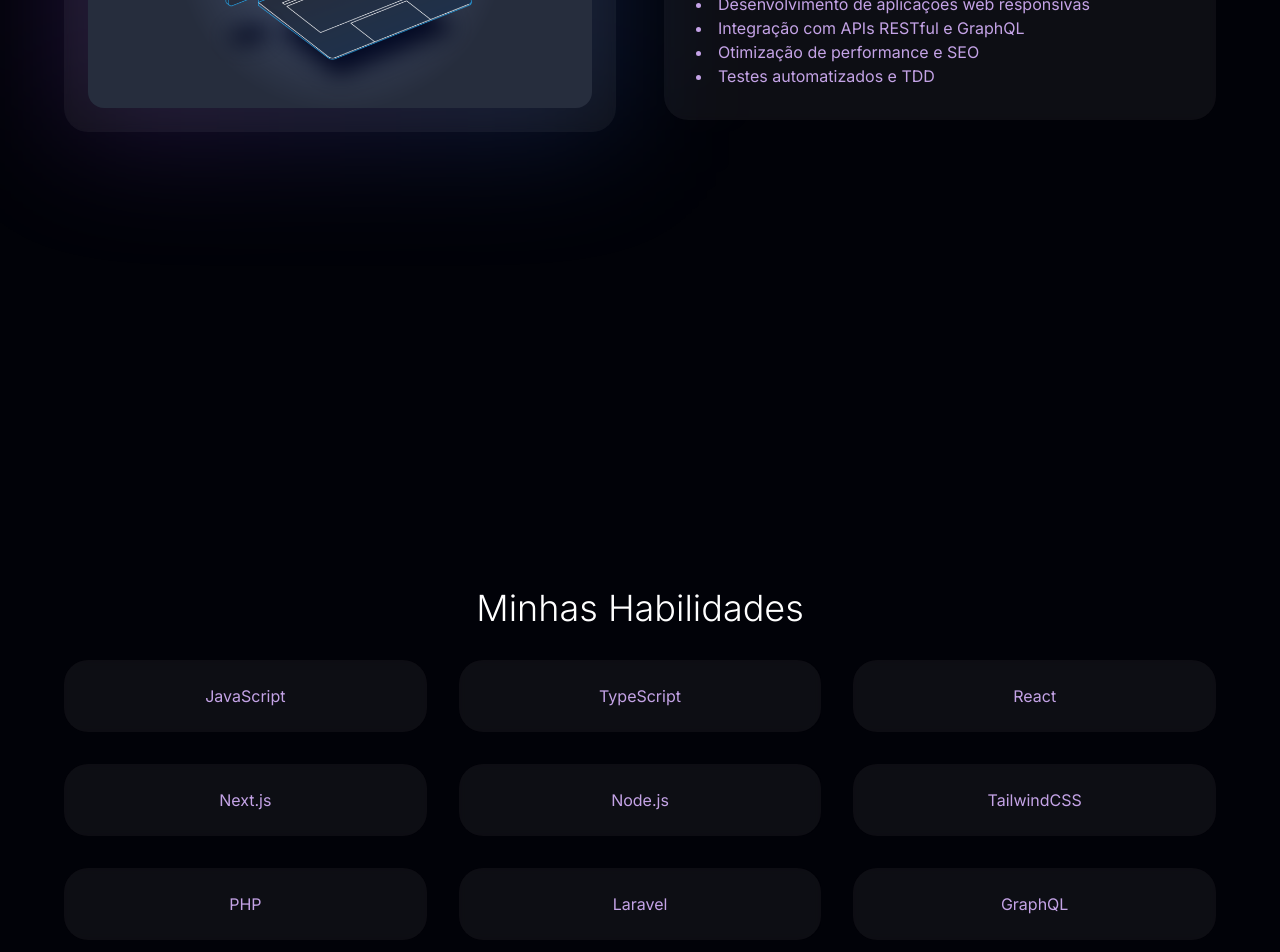
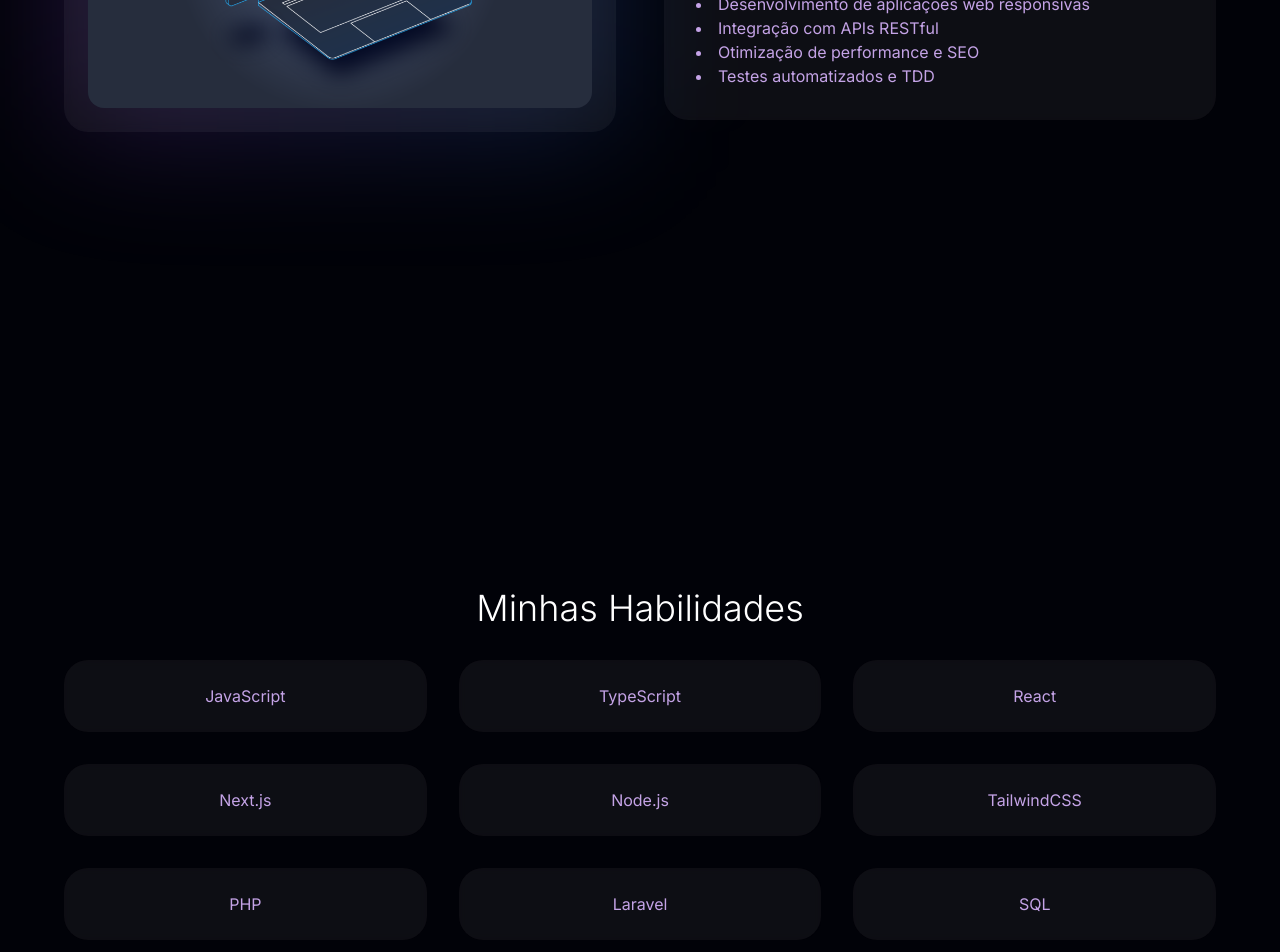
Before and after one commit to lucasmarquesfaria/portifolio, a Next.js app: page / in a window 1280 px wide. Shown: the part 1236-2188 px from the top of the page. Built offline with nearby package versions, Linux system fonts and the light colour scheme.

Commit message:
refact skillks

```diff
--- a/app/page.tsx
+++ b/app/page.tsx
@@ -113,7 +113,7 @@
               </p>
               <ul className="list-disc list-inside text-purple-300/90 mt-4">
                 <li>Desenvolvimento de aplicações web responsivas</li>
-                <li>Integração com APIs RESTful e GraphQL</li>
+                <li>Integração com APIs RESTful</li>
                 <li>Otimização de performance e SEO</li>
                 <li>Testes automatizados e TDD</li>
               </ul>
@@ -134,7 +134,7 @@
             Minhas Habilidades
           </motion.h2>
           <div className="grid grid-cols-2 sm:grid-cols-3 gap-8">
-            {["JavaScript", "TypeScript", "React", "Next.js", "Node.js", "TailwindCSS", "PHP", "Laravel", "GraphQL"].map((skill) => (
+            {["JavaScript", "TypeScript", "React", "Next.js", "Node.js", "TailwindCSS", "PHP", "Laravel", "SQL"].map((skill) => (
               <motion.div
                 key={skill}
                 initial={{ opacity: 0, y: 20 }}
```
